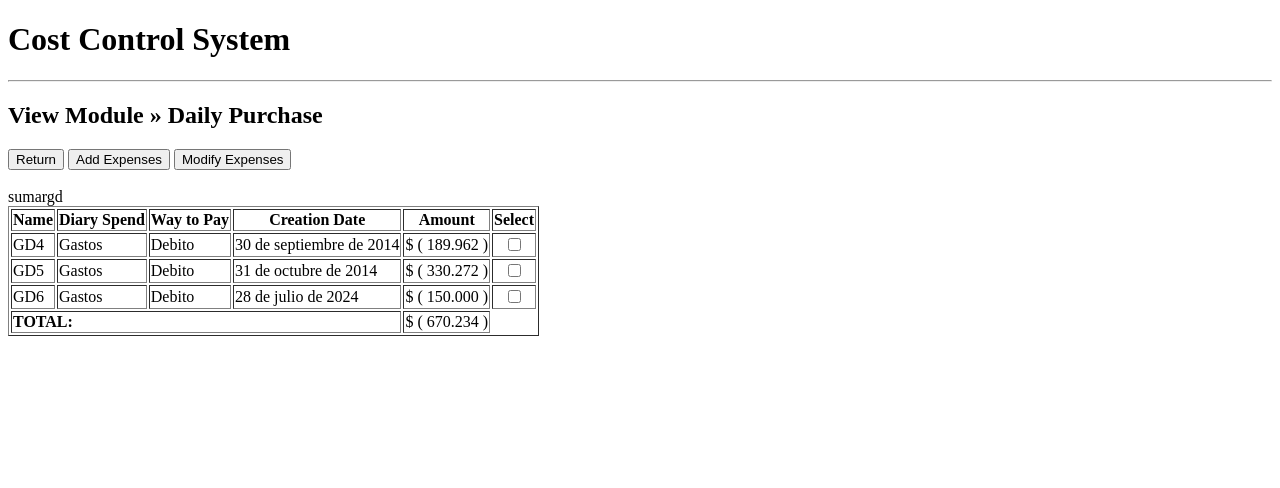
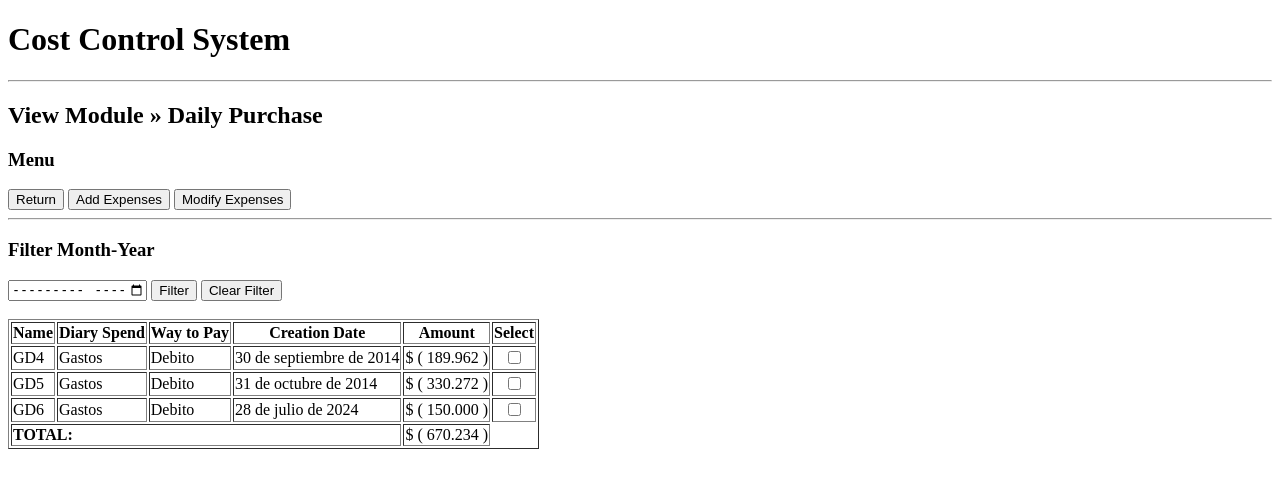
Before and after one commit to gabbitogv/PRESUPUESTO, a Django app: page /gd/entry/ in a window 1280 px wide. Shown: the top 488 px of the page. Run offline with Django 4.2, Linux system fonts and the light colour scheme; data comes from the database, SQL or seed files in the repository; both versions use the stored data as it was after the commit.

Commit message:
modificados:     API_finance_monitor/TRANSACTION/models.py 	modificados:     API_finance_monitor/TRANSACTION/views.py 	modificados:     API_finance_monitor/db.sqlite3 	modificados:     API_finance_monitor/templates/TRANSACTION/gastodiario_list.html 	modificados:     API_finance_monitor/templates/TRANSACTION/operaciones_list.html

```diff
--- a/API_finance_monitor/TRANSACTION/models.py
+++ b/API_finance_monitor/TRANSACTION/models.py
@@ -33,13 +33,13 @@ class Operaciones(models.Model):
         return self.name
 
     def save(self, *args, **kwargs):
-        if not self.id:  # Si el objeto aún no tiene ID, se guarda primero
+        if not self.id:
             super().save(*args, **kwargs)
-        if self.name=='OPT':  # Si el campo 'name' está vacío
-            self.name = f"OPT{str(self.id)}"  # Asigna el valor del 'id' al 'name'
-            super().save(*args, **kwargs)  # Guarda el objeto de nuevo con el 'name' actualizado
+        if self.name=='OPT':
+            self.name = f"OPT{str(self.id)}"
+            super().save(*args, **kwargs)
         else:
-            super().save(*args, **kwargs) # Guarda el objeto normalmente si 'name' ya tiene valor
+            super().save(*args, **kwargs)
 
 @receiver(post_save, sender=Operaciones)
 def update_name_with_id(sender, instance, created, **kwargs):
@@ -49,7 +49,7 @@ def update_name_with_id(sender, instance, created, **kwargs):
 
 class Gasto_Diario(models.Model):
 
-    name = models.CharField(max_length=30)
+    name = models.CharField(max_length=30,default='GD')
     daily_purchase = models.CharField(max_length=30)
     fpag = models.CharField(max_length=30)
     monto =  models.IntegerField(default=0)
@@ -57,6 +57,21 @@ class Gasto_Diario(models.Model):
 
     def __str__(self):
         return self.name
+
+    def save(self,*args,**kwargs):
+        if not self.id:
+            super().save(*args,**kwargs)
+        if self.name=='GD':
+            self.name = f"GD{str(self.id)}"
+            super().save(*args,**kwargs)
+        else:
+            super().save(*args, **kwargs)
+
+@receiver(post_save, sender=Gasto_Diario)
+def update_name_with_id(sender, instance, created, **kwargs):
+    if created and instance.name =='GD':
+        instance.name = f"GD{instance.id}"
+        instance.save()
 
 class Category_GD(models.Model):
 
--- a/API_finance_monitor/TRANSACTION/views.py
+++ b/API_finance_monitor/TRANSACTION/views.py
@@ -2,15 +2,8 @@ from django.shortcuts import render
 from django.views.generic import View,ListView, CreateView, UpdateView
 from django.urls import reverse_lazy
 from .forms import OperacionesForm,Gasto_DiarioForm
+import datetime
 from .models import *
-
-# from django.shortcuts import redirect
-# from django.utils.text import slugify
-# from django.http import HttpResponse
-# import json
-# from django.http import HttpResponseBadRequest
-# from django.http import JsonResponse
-# from django.template.loader import render_to_string
 
 # Create your views here.
 
@@ -25,18 +18,47 @@ class Ingresos(View):
         subcategories = Subcategory.objects.all()
         return render(request, 'ingresos.html', {'categories': categories,'subcategories': subcategories})
 
+# class OperacionesListView(ListView):
+#      model = Operaciones
+#      form_class = OperacionesForm
+#      context_object_name = 'operations'
+#      template_name ='TRANSACTION/operaciones_list.html'
+
+#      def get_queryset(self):
+#          queryset = super().get_queryset().select_related('category', 'subcategory')
+#          for operacion in queryset:
+#              operacion.multiplicador = operacion.subcategory.multiplicador
+#          return queryset
+
 class OperacionesListView(ListView):
-    model = Operaciones
-    form_class = OperacionesForm
-    context_object_name = 'operations'
-    template_name ='TRANSACTION/operaciones_list.html'
+      model = Operaciones
+      form_class = OperacionesForm
+      context_object_name = 'operations'
+      template_name ='TRANSACTION/operaciones_list.html'
 
-    def get_queryset(self):
-        queryset = super().get_queryset().select_related('category', 'subcategory')
-        for operacion in queryset:
-            operacion.multiplicador = operacion.subcategory.multiplicador
-        return queryset
+      def get_queryset(self):
+          queryset = super().get_queryset().select_related('category', 'subcategory')
+          for operacion in queryset:
+              operacion.multiplicador = operacion.subcategory.multiplicador
+          return queryset
 
+      def get_queryset(self):
+         queryset = super().get_queryset()
+         month_filter = self.request.GET.get('month_filter')
+
+         if month_filter:
+             year, month = month_filter.split('-')
+             queryset = queryset.filter(fecha_creacion__year=year, fecha_creacion__month=month)
+
+         return queryset
+
+      def get_context_data(self, **kwargs):
+          context = super().get_context_data(**kwargs)
+          current_year = datetime.datetime.now().year
+          context['selected_month'] = self.request.GET.get('month_filter', '')
+          context['min_date'] = '2014-09'
+          context['max_date'] = f'{current_year}-12'
+          return context
 class OperacionesCreateView(CreateView):
     model = Operaciones
     form_class = OperacionesForm
@@ -54,12 +76,29 @@ def load_subcategories(request):
     subcategorys = Subcategory.objects.filter(category_id=category_id).order_by('name')
     return render(request,'API_finance_monitor/branch_dropdown_list_options.html',{'subcategorys': subcategorys})
 
-
 class GastoDiarioListView(ListView):
     model = Gasto_Diario
     form_class = Gasto_DiarioForm
     context_object_name = 'gds'
-    template_name ='TRANSACTION/gastodiario_list.html'
+    template_name = 'TRANSACTION/gastodiario_list.html'
+
+    def get_queryset(self):
+        queryset = super().get_queryset()
+        month_filter = self.request.GET.get('month_filter')
+
+        if month_filter:
+            year, month = month_filter.split('-')
+            queryset = queryset.filter(fecha_creacion__year=year, fecha_creacion__month=month)
+
+        return queryset
+
+    def get_context_data(self, **kwargs):
+        context = super().get_context_data(**kwargs)
+        current_year = datetime.datetime.now().year
+        context['selected_month'] = self.request.GET.get('month_filter', '')
+        context['min_date'] = '2014-09'
+        context['max_date'] = f'{current_year}-12'
+        return context
 
 class GastoDiarioCreateView(CreateView):
     model = Gasto_Diario
--- a/API_finance_monitor/templates/TRANSACTION/gastodiario_list.html
+++ b/API_finance_monitor/templates/TRANSACTION/gastodiario_list.html
@@ -18,10 +18,23 @@
 <h2>View Module » Daily Purchase</h2>
 
 <div>
+    <h3>Menu</h3>
     <button onclick="redirectToPage('/')">Return</button>
     <button id="add-gd-btn" type="button" class="btn btn-primary">Add Expenses</button>
     <button id="mod-gd-btn" type="button" class="btn btn-secondary">Modify Expenses</button>
 </div>
+
+<hr>
+
+<div>
+    <h3>Filter Month-Year</h2>
+    <form method="get" action="">
+        <input type="month" name="month_filter" value="{{ selected_month }}" min="{{ min_date }}" max="{{ max_date }}">
+        <button type="submit">Filter</button>
+        <button type="button" id="clear-filter-btn">Clear Filter</button>
+    </form>
+</div>
+
 <br>
 
 <table border="1">
@@ -42,7 +55,7 @@
                 <td>{{ gd.daily_purchase }}</td>
                 <td>{{ gd.fpag }}</td>
                 <td>{{ gd.fecha_creacion }}</td>
-                <td class="currency-input">{{ gd.monto | currency_format }}</td>
+                <td class="currency-input">{{ gd.monto|currency_format }}</td>
                 <td class="text-center"><input type="checkbox" class="gd-checkbox" data-pk="{{ gd.pk }}"></td>
             </tr>
         {% empty %}
@@ -50,14 +63,14 @@
                  <td colspan="6">No expenses in the database. <a href="{% url 'gastodiario_add' %}">Add the first expenses</a>.</td>
             </tr>
         {% endfor %}
-
+    <!-- Suma de resultados -->
     <tr>
         <td colspan="4"><b> TOTAL:</b></td>
         <td>{{ gds|sumargd}}</td>
     </tr>
 
     </tbody>
-    sumargd
+
 </table>
 
 <script>
@@ -88,6 +101,12 @@
           }
      };
 
+     document.getElementById('clear-filter-btn').onclick = function() {
+        const urlParams = new URLSearchParams(window.location.search);
+        urlParams.delete('month_filter');
+        window.location.search = urlParams.toString();
+    };
+
 </script>
 
 {% endblock %}
```
Also changed, not shown: API_finance_monitor/templates/TRANSACTION/operaciones_list.html (+20 -5 lines), API_finance_monitor/db.sqlite3.
